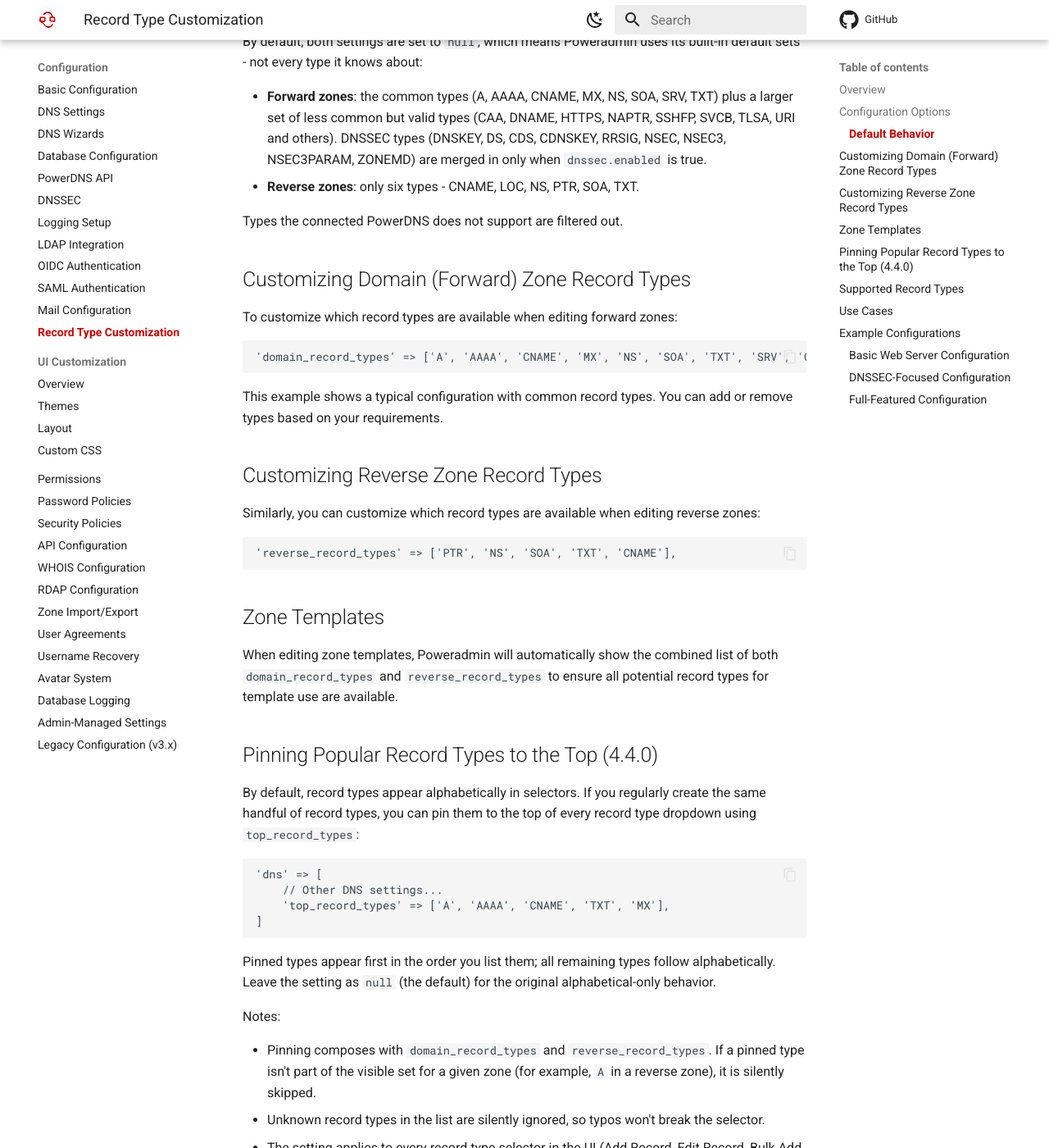
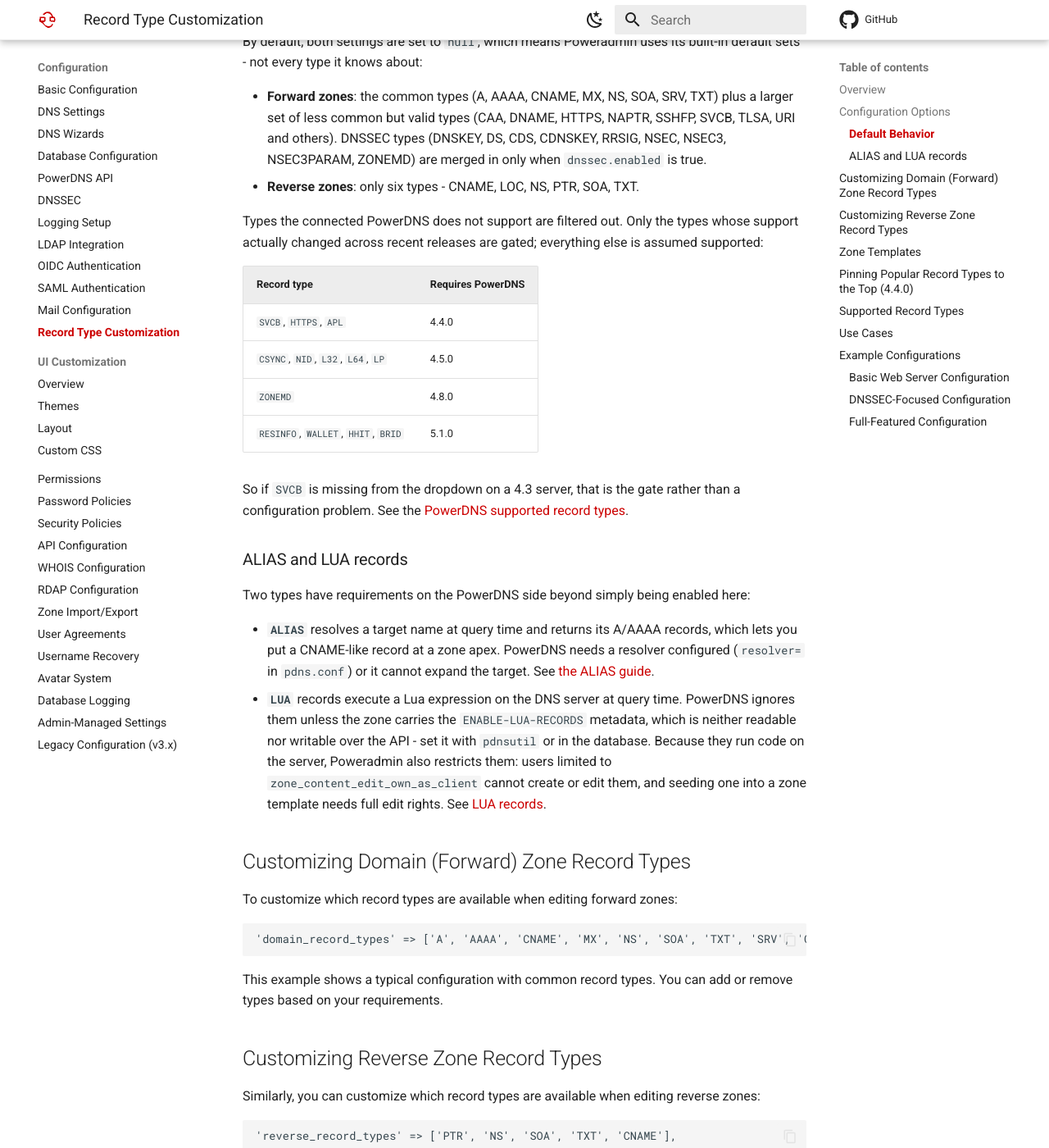
Before and after one commit to poweradmin/poweradmin-docs, an MkDocs documentation site: the page built from docs/configuration/record-types.md, in a window 1280 px wide and 1400 px high, scrolled down 710 px. Shown: the whole window at 82% size. Built offline with MkDocs 1.6.1 and Material for MkDocs 9.7.7, drawn with Linux system fonts in a browser that asks for light colours; comment, search, counter and statistics services are not loaded.

Commit message:
docs(record-types): table the powerdns version gates and cover alias and lua

```diff
--- a/docs/configuration/record-types.md
+++ b/docs/configuration/record-types.md
@@ -25,7 +25,34 @@
 - **Forward zones**: the common types (A, AAAA, CNAME, MX, NS, SOA, SRV, TXT) plus a larger set of less common but valid types (CAA, DNAME, HTTPS, NAPTR, SSHFP, SVCB, TLSA, URI and others). DNSSEC types (DNSKEY, DS, CDS, CDNSKEY, RRSIG, NSEC, NSEC3, NSEC3PARAM, ZONEMD) are merged in only when `dnssec.enabled` is true.
 - **Reverse zones**: only six types - CNAME, LOC, NS, PTR, SOA, TXT.
 
-Types the connected PowerDNS does not support are filtered out.
+Types the connected PowerDNS does not support are filtered out. Only the types whose support
+actually changed across recent releases are gated; everything else is assumed supported:
+
+| Record type | Requires PowerDNS |
+|---|---|
+| `SVCB`, `HTTPS`, `APL` | 4.4.0 |
+| `CSYNC`, `NID`, `L32`, `L64`, `LP` | 4.5.0 |
+| `ZONEMD` | 4.8.0 |
+| `RESINFO`, `WALLET`, `HHIT`, `BRID` | 5.1.0 |
+
+So if `SVCB` is missing from the dropdown on a 4.3 server, that is the gate rather than a
+configuration problem. See the
+[PowerDNS supported record types](https://doc.powerdns.com/authoritative/appendices/types.html).
+
+### ALIAS and LUA records
+
+Two types have requirements on the PowerDNS side beyond simply being enabled here:
+
+- **`ALIAS`** resolves a target name at query time and returns its A/AAAA records, which lets you
+  put a CNAME-like record at a zone apex. PowerDNS needs a resolver configured (`resolver=` in
+  `pdns.conf`) or it cannot expand the target. See
+  [the ALIAS guide](https://doc.powerdns.com/authoritative/guides/alias.html).
+- **`LUA`** records execute a Lua expression on the DNS server at query time. PowerDNS ignores them
+  unless the zone carries the `ENABLE-LUA-RECORDS` metadata, which is neither readable nor writable
+  over the API - set it with `pdnsutil` or in the database. Because they run code on the server,
+  Poweradmin also restricts them: users limited to `zone_content_edit_own_as_client` cannot create
+  or edit them, and seeding one into a zone template needs full edit rights. See
+  [LUA records](https://doc.powerdns.com/authoritative/lua-records/index.html).
 
 ## Customizing Domain (Forward) Zone Record Types
 
```
